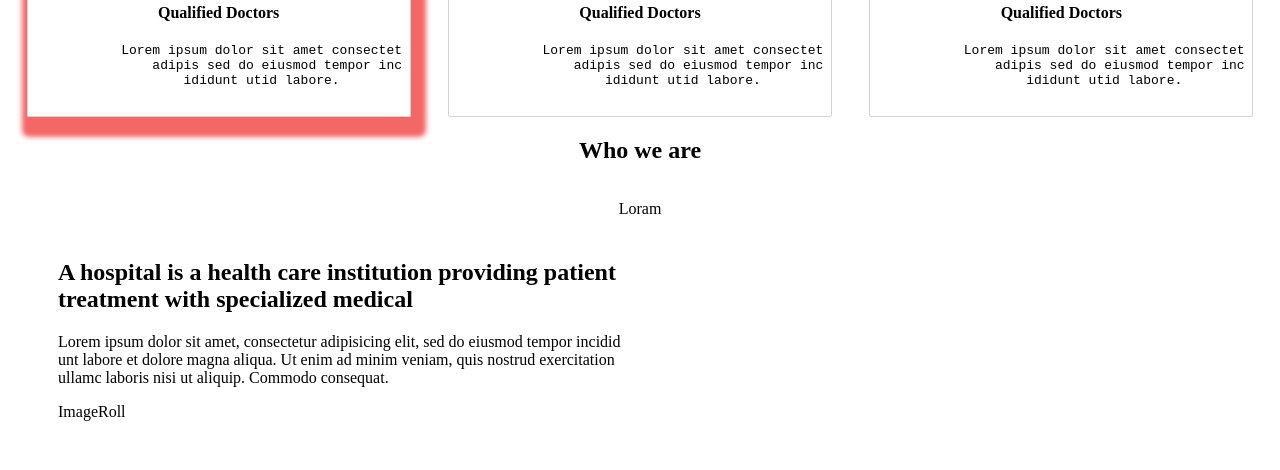
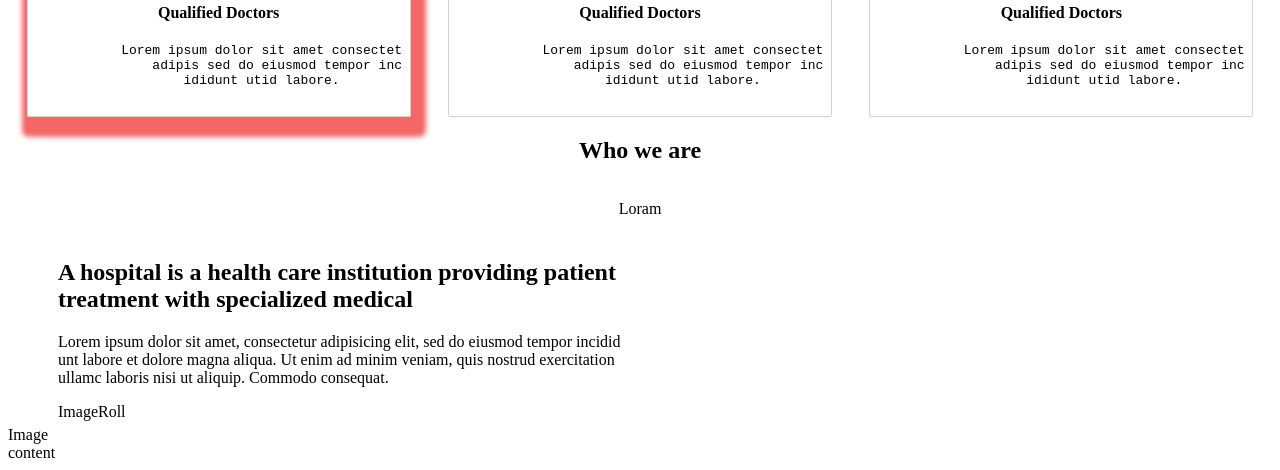
Before and after one commit to RajuShakamuri/HTML-Project, a plain HTML site: page index5.html in a window 1280 px wide. Shown: the part 1123-1593 px from the top of the page. Before the commit the page ends 1557 px from the top, so only its background shows below. Drawn offline with Linux system fonts and the light colour scheme.

Commit message:
second commit

```diff
--- a/index5.html
+++ b/index5.html
@@ -178,7 +178,11 @@ Lorem ipsum dolor sit amet, consectetur adipisicing elit, sed do eiusmod tempor
             </div>
         </div>
     </div>
-
+    <!-- our department -->
+    <div>
+        <div>Image</div>
+        <div>content</div>
+    </div>
 
 
 </body>
```
